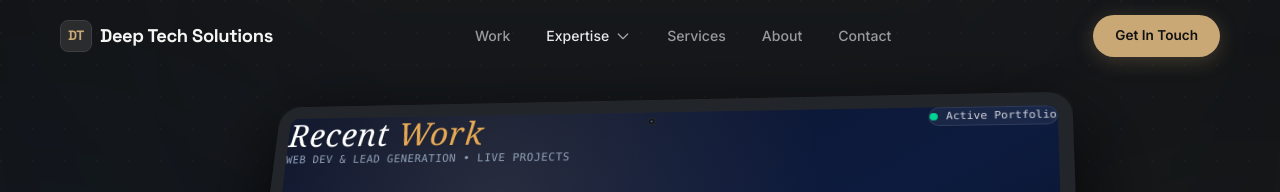
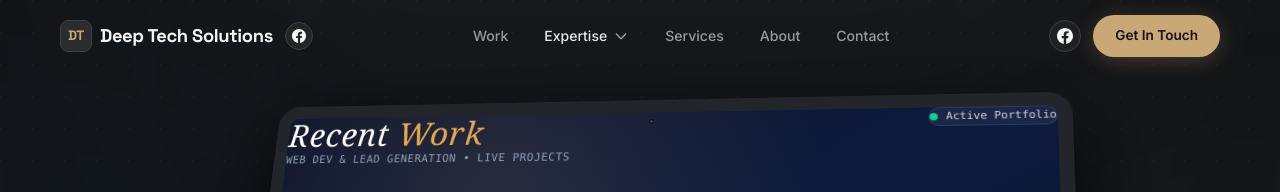
Before and after one commit to Deeptech90/Deep-Tech-Solutions, a Next.js app: page / in a window 1280 px wide. Shown: the top 192 px of the page. Built offline with nearby package versions, Linux system fonts and the light colour scheme; a web font is replaced by a local one.

Commit message:
feat: link Facebook page with site and add Facebook icons in top navbar and footer

```diff
--- a/app/layout.tsx
+++ b/app/layout.tsx
@@ -16,12 +16,15 @@ export const metadata: Metadata = {
   keywords:
     "web design, lead generation, local SEO, dental website, restaurant website, local business, freelance web developer",
   authors: [{ name: "Deep Tech Solutions" }],
-  metadataBase: new URL("https://deeptechsolutions.digital"),
+  metadataBase: new URL("https://deeptechsolutions.online"),
+  alternates: {
+    canonical: "https://deeptechsolutions.online",
+  },
   openGraph: {
     title: "Deep Tech Solutions | Web Design & Lead Generation",
     description:
       "Premium web design, lead generation, and local SEO for dental clinics, restaurants, and local service businesses.",
-    url: "https://deeptechsolutions.digital",
+    url: "https://deeptechsolutions.online",
     siteName: "Deep Tech Solutions",
     type: "website",
   },
@@ -35,6 +38,9 @@ export const metadata: Metadata = {
     index: true,
     follow: true,
   },
+  verification: {
+    google: process.env.NEXT_PUBLIC_GOOGLE_VERIFICATION || "YOUR_GOOGLE_VERIFICATION_CODE",
+  },
 };
 
 export default function RootLayout({
@@ -42,8 +48,24 @@ export default function RootLayout({
 }: Readonly<{
   children: React.ReactNode;
 }>) {
+  const jsonLd = {
+    "@context": "https://schema.org",
+    "@type": "Organization",
+    "name": "Deep Tech Solutions",
+    "url": "https://deeptechsolutions.online",
+    "sameAs": [
+      "https://www.facebook.com/deeptechsolutions"
+    ]
+  };
+
   return (
     <html lang="en" className={inter.variable} suppressHydrationWarning>
+      <head>
+        <script
+          type="application/ld+json"
+          dangerouslySetInnerHTML={{ __html: JSON.stringify(jsonLd) }}
+        />
+      </head>
       <body>
         <Providers>{children}</Providers>
       </body>
--- /dev/null
+++ b/app/robots.ts
@@ -0,0 +1,13 @@
+import type { MetadataRoute } from "next";
+
+export default function robots(): MetadataRoute.Robots {
+  const baseUrl = process.env.NEXT_PUBLIC_SITE_URL || "https://deeptechsolutions.online";
+
+  return {
+    rules: {
+      userAgent: "*",
+      allow: "/",
+    },
+    sitemap: `${baseUrl}/sitemap.xml`,
+  };
+}
--- /dev/null
+++ b/app/sitemap.ts
@@ -0,0 +1,20 @@
+import type { MetadataRoute } from "next";
+
+export default function sitemap(): MetadataRoute.Sitemap {
+  const baseUrl = process.env.NEXT_PUBLIC_SITE_URL || "https://deeptechsolutions.online";
+
+  return [
+    {
+      url: baseUrl,
+      lastModified: new Date(),
+      changeFrequency: "weekly",
+      priority: 1.0,
+    },
+    {
+      url: `${baseUrl}/blog`,
+      lastModified: new Date(),
+      changeFrequency: "weekly",
+      priority: 0.8,
+    },
+  ];
+}
--- a/components/Footer.tsx
+++ b/components/Footer.tsx
@@ -40,6 +40,20 @@ export default function Footer() {
                 build their online presence — and turn it into real revenue.
               </p>
               <div className="footer__social" aria-label="Social media links">
+                {/* Facebook */}
+                <a
+                  href="https://www.facebook.com/deeptechsolutions"
+                  target="_blank"
+                  rel="noopener noreferrer"
+                  className="footer__social-link"
+                  aria-label="Facebook Page"
+                  id="footer-facebook"
+                  title="Facebook"
+                >
+                  <svg width="16" height="16" viewBox="0 0 24 24" fill="currentColor" aria-hidden="true">
+                    <path d="M24 12.073c0-6.627-5.373-12-12-12s-12 5.373-12 12c0 5.99 4.388 10.954 10.125 11.854v-8.385H7.078v-3.47h3.047V9.43c0-3.007 1.792-4.669 4.533-4.669 1.312 0 2.686.235 2.686.235v2.953H15.83c-1.491 0-1.956.925-1.956 1.874v2.25h3.328l-.532 3.47h-2.796v8.385C19.612 23.027 24 18.062 24 12.073z"/>
+                  </svg>
+                </a>
                 {/* LinkedIn */}
                 <a
                   href="https://linkedin.com"
--- a/components/Navigation.tsx
+++ b/components/Navigation.tsx
@@ -60,13 +60,28 @@ export default function Navigation() {
         style={{ viewTransitionName: "site-header" } as React.CSSProperties}
       >
         <div className="nav__inner">
-          {/* Logo */}
+          {/* Logo & Facebook Icon */}
+          <div className="flex items-center gap-3">
             <a href="#" className="nav__logo" id="nav-logo">
               <div className="nav__logo-mark" aria-hidden="true">
                 DT
               </div>
               Deep Tech Solutions
             </a>
+            <a
+              href="https://www.facebook.com/deeptechsolutions"
+              target="_blank"
+              rel="noopener noreferrer"
+              className="flex items-center justify-center w-7 h-7 rounded-full bg-[#232527] border border-[#3D3F41] text-[#9A9A9C] hover:text-[#C9A876] hover:border-[#C9A876]/60 transition-colors shadow-sm"
+              aria-label="Facebook Page"
+              id="nav-logo-facebook"
+              title="Visit our Facebook Page"
+            >
+              <svg width="14" height="14" viewBox="0 0 24 24" fill="currentColor" aria-hidden="true">
+                <path d="M24 12.073c0-6.627-5.373-12-12-12s-12 5.373-12 12c0 5.99 4.388 10.954 10.125 11.854v-8.385H7.078v-3.47h3.047V9.43c0-3.007 1.792-4.669 4.533-4.669 1.312 0 2.686.235 2.686.235v2.953H15.83c-1.491 0-1.956.925-1.956 1.874v2.25h3.328l-.532 3.47h-2.796v8.385C19.612 23.027 24 18.062 24 12.073z"/>
+              </svg>
+            </a>
+          </div>
 
           {/* Desktop Links */}
           <ul className="nav__links" role="list">
@@ -152,14 +167,30 @@ export default function Navigation() {
             </li>
           </ul>
 
-          {/* Desktop CTA */}
+          {/* Desktop CTA & Facebook Link */}
+          <div className="flex items-center gap-3">
+            <a
+              href="https://www.facebook.com/deeptechsolutions"
+              target="_blank"
+              rel="noopener noreferrer"
+              className="flex items-center justify-center w-8 h-8 rounded-lg border border-[#3D3F41] bg-[#1E2022] text-[#9A9A9C] hover:text-[#C9A876] hover:border-[#C9A876]/50 transition-colors"
+              aria-label="Facebook Page"
+              id="nav-facebook"
+              title="Visit Facebook Page"
+            >
+              <svg width="16" height="16" viewBox="0 0 24 24" fill="currentColor" aria-hidden="true">
+                <path d="M24 12.073c0-6.627-5.373-12-12-12s-12 5.373-12 12c0 5.99 4.388 10.954 10.125 11.854v-8.385H7.078v-3.47h3.047V9.43c0-3.007 1.792-4.669 4.533-4.669 1.312 0 2.686.235 2.686.235v2.953H15.83c-1.491 0-1.956.925-1.956 1.874v2.25h3.328l-.532 3.47h-2.796v8.385C19.612 23.027 24 18.062 24 12.073z"/>
+              </svg>
+            </a>
+
             <a
               href="#contact"
-            className="btn btn-primary nav__cta"
+              className="btn btn-primary nav__cta hidden sm:inline-flex"
               id="nav-cta-contact"
             >
               Get In Touch
             </a>
+          </div>
 
           {/* Mobile Hamburger */}
           <button
@@ -240,6 +271,20 @@ export default function Navigation() {
               Contact
             </motion.a>
             <motion.a
+              href="https://www.facebook.com/deeptechsolutions"
+              target="_blank"
+              rel="noopener noreferrer"
+              className="flex items-center gap-2 text-sm font-medium text-[#C9A876] py-2"
+              onClick={() => setMobileOpen(false)}
+              id="nav-mobile-facebook"
+              variants={mobileLinkVariants}
+            >
+              <svg width="18" height="18" viewBox="0 0 24 24" fill="currentColor" aria-hidden="true">
+                <path d="M24 12.073c0-6.627-5.373-12-12-12s-12 5.373-12 12c0 5.99 4.388 10.954 10.125 11.854v-8.385H7.078v-3.47h3.047V9.43c0-3.007 1.792-4.669 4.533-4.669 1.312 0 2.686.235 2.686.235v2.953H15.83c-1.491 0-1.956.925-1.956 1.874v2.25h3.328l-.532 3.47h-2.796v8.385C19.612 23.027 24 18.062 24 12.073z"/>
+              </svg>
+              Follow us on Facebook
+            </motion.a>
+            <motion.a
               href="#contact"
               className="btn btn-primary"
               onClick={() => setMobileOpen(false)}
```
Lines whose indentation alone changed are shown as unchanged.
